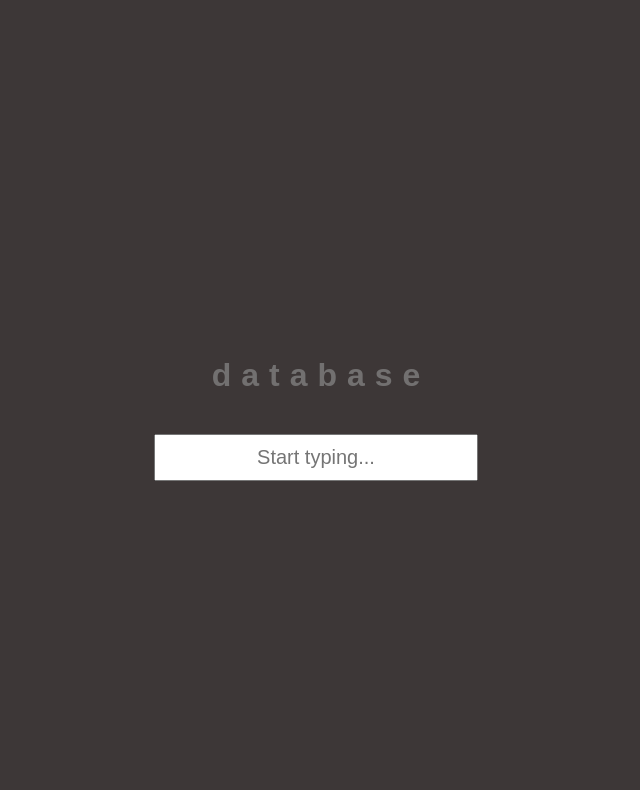
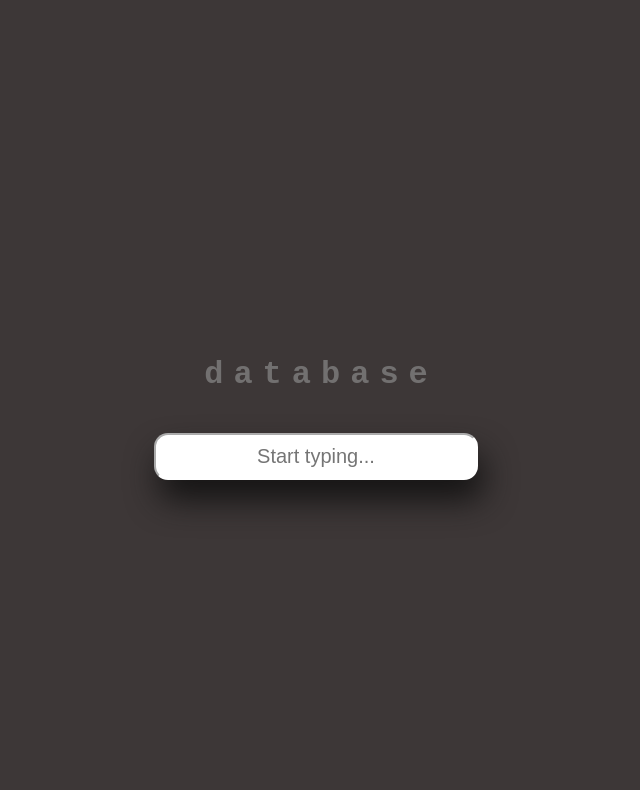
Before and after one commit to Antos1812/BoardType, a plain HTML site: page index.html in a window 1280 px wide. Shown: the part 113-903 px from the top of the page, without its empty margins (324-964 px from the left). Drawn offline with Linux system fonts and the light colour scheme.

Commit message:
changed font and added more juice to input

```diff
--- a/src/style.css
+++ b/src/style.css
@@ -1,5 +1,5 @@
 body {
-    font-family: 'Arial', sans-serif;
+    font-family: 'Mononoki', monospace;
     background-color: #3d3737;
     text-align: center;
     margin: 0;
@@ -11,6 +11,7 @@ body {
     margin-top: 40px;
     display: absolute;
     color: rgb(195, 195, 8);
+    cursor: default;
   }
 
   .container {
@@ -27,7 +28,11 @@ body {
     text-align: center;
     margin-top: 20px;
     width: 300px;
-    max-width: 100%;  /* Ensure responsiveness */
+    max-width: 100%;
+    border-radius: 14px;
+    border-color: white;
+    box-shadow: 5px 20px 32px rgb(21, 20, 20);
+    cursor:auto;
   }
 
   #current-words {
@@ -35,7 +40,7 @@ body {
     font-size: 32px;
     font-weight: bold;
     text-align: center;
-    margin-bottom: 20px; /* To provide space between words and input field */
+    margin-bottom: 20px;
   }
 
   span {
```
